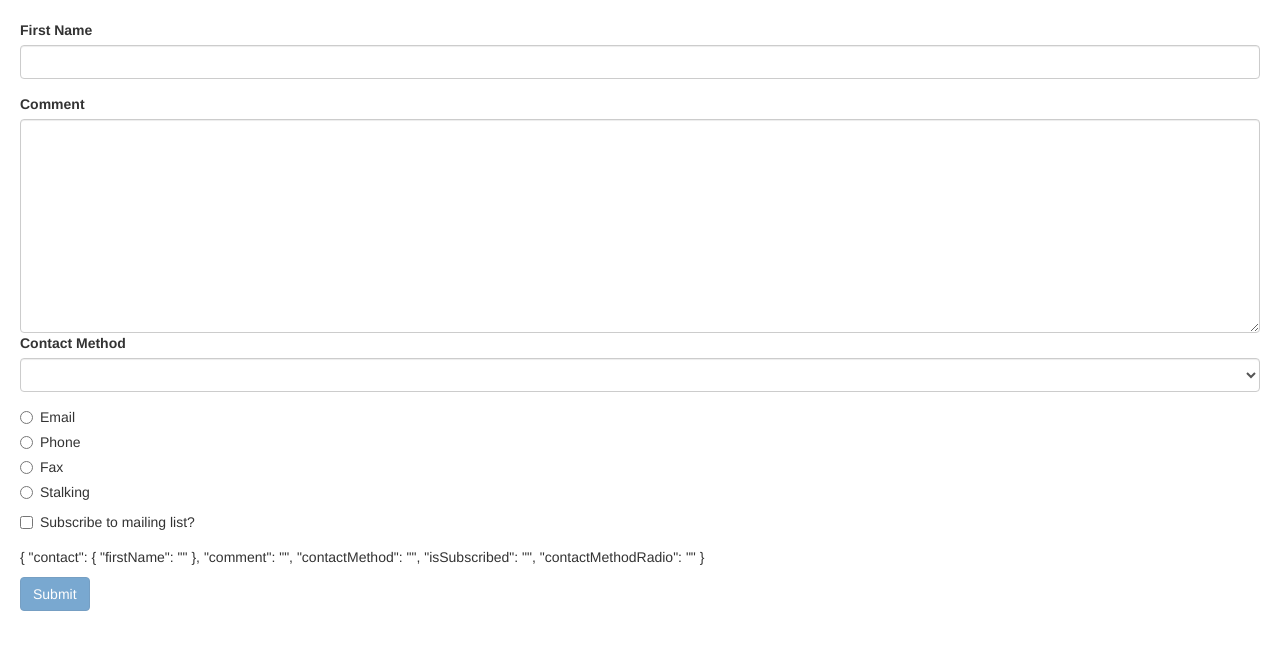
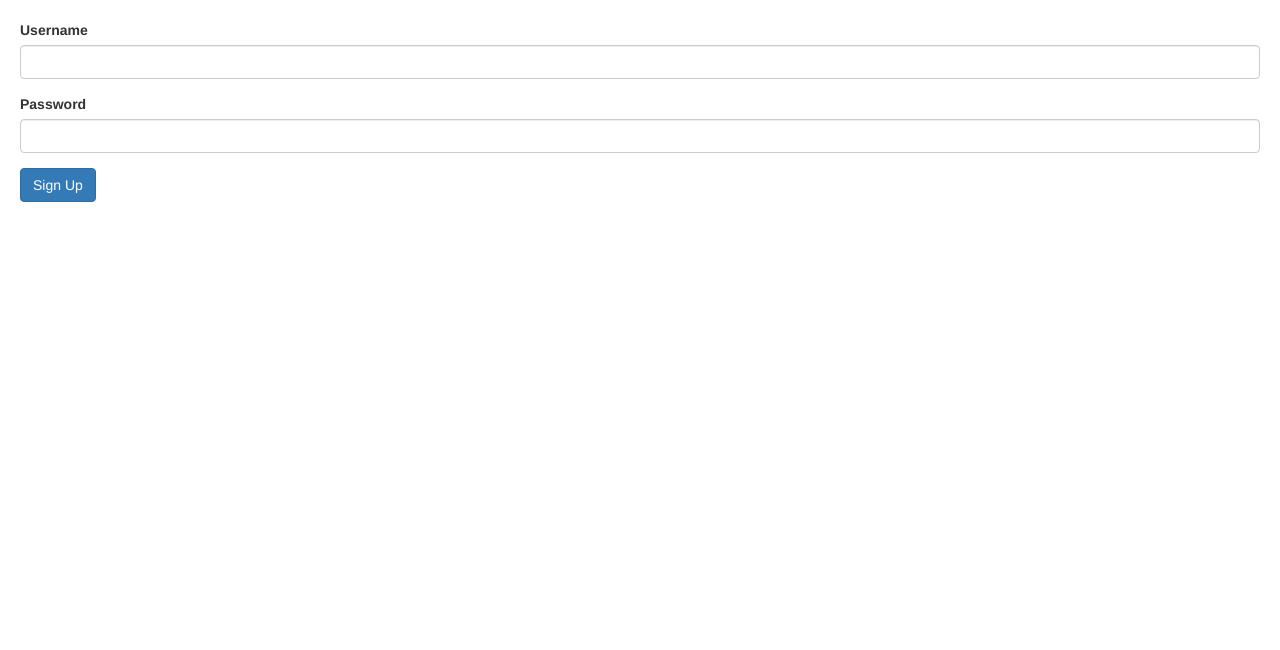
Before and after one commit to nadeemansaris524968/Hello-Angular, an Angular app: page / in a window 1280 px wide. Shown: the top 650 px of the page. Built offline with nearby package versions, Linux system fonts and the light colour scheme.

Commit message:
Add signup-form and validation using Reactive approach.

```diff
--- a/src/app/app.component.html
+++ b/src/app/app.component.html
@@ -1 +1 @@
-<contact-form></contact-form>
+<signup-form></signup-form>
--- /dev/null
+++ b/src/app/signup-form/signup-form.component.html
@@ -0,0 +1,20 @@
+<form [formGroup]="form">
+    <div class="form-group">
+        <label for="username">Username</label>
+        <input
+            formControlName="username"
+            id="username"
+            type="text"
+            class="form-control">
+        <div *ngIf="username.touched && username.invalid" class="alert alert-danger">Username is required.</div>
+    </div>
+    <div class="form-group">
+        <label for="password">Password</label>
+        <input
+            formControlName="password"
+            id="password"
+            type="text"
+            class="form-control">
+    </div>
+    <button class="btn btn-primary" type="submit">Sign Up</button>
+</form>
--- /dev/null
+++ b/src/app/signup-form/signup-form.component.ts
@@ -0,0 +1,18 @@
+import { FormControl, FormGroup, Validators } from '@angular/forms';
+import { Component } from '@angular/core';
+
+@Component({
+  selector: 'signup-form',
+  templateUrl: './signup-form.component.html',
+  styleUrls: ['./signup-form.component.css']
+})
+export class SignupFormComponent {
+  form = new FormGroup({
+    username: new FormControl('', Validators.required),
+    password: new FormControl('', Validators.required)
+  });
+
+  get username() {
+    return this.form.get('username');
+  }
+}
```
Also changed, not shown: src/app/app.module.ts (+6 -3 lines), src/app/signup-form/signup-form.component.css (added), 1 other file (tests, documents, lock files or other folders).
